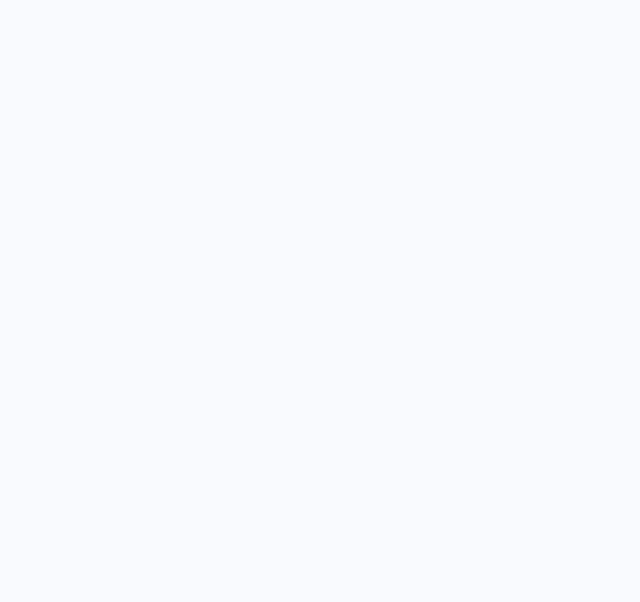
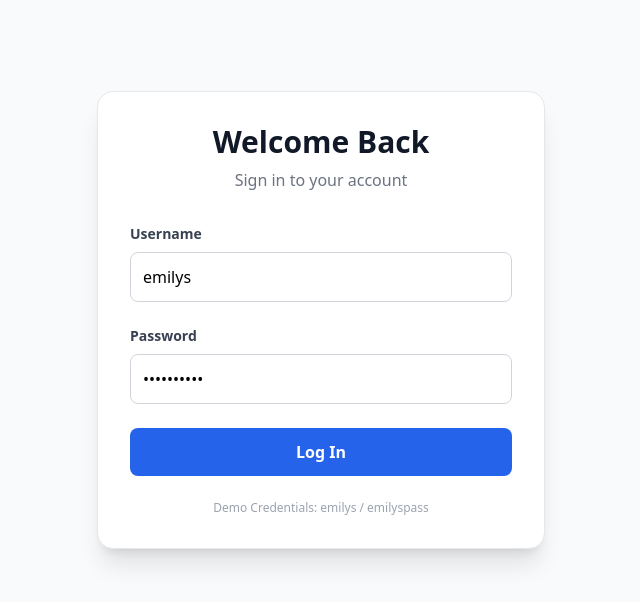
Before and after one commit to Raviya257675/mini-project-spa, a Vue app: page /login in a window 1280 px wide. Before the commit this address had no page. Shown: the top 602 px of the page, without its empty margins (319-959 px from the left). Built offline with nearby package versions, Linux system fonts and the light colour scheme; the HTML template or start-up script is replaced by a standard one.

Commit message:
Added simulated authentication and login page

```diff
--- a/src/router/index.ts
+++ b/src/router/index.ts
@@ -20,6 +20,12 @@ const router = createRouter({
       name: 'cart',
       component: () => import('../views/CartView.vue'),
     },
+    {
+      // NEW: The Login Route
+      path: '/login',
+      name: 'login',
+      component: () => import('../views/LoginView.vue'),
+    },
   ],
 })
 
--- /dev/null
+++ b/src/stores/auth.ts
@@ -0,0 +1,42 @@
+import { defineStore } from 'pinia'
+import { ref, computed } from 'vue'
+
+export const useAuthStore = defineStore('auth', () => {
+  // 1. STATE: Check local storage for an existing token first
+  const token = ref(localStorage.getItem('token') || '')
+  const user = ref(JSON.parse(localStorage.getItem('user') || 'null'))
+
+  // 2. GETTER: Are we logged in right now? (True if we have a token)
+  const isAuthenticated = computed(() => !!token.value)
+
+  // 3. ACTIONS: Log In
+  async function login(username: string, password: string) {
+    const res = await fetch('https://dummyjson.com/auth/login', {
+      method: 'POST',
+      headers: { 'Content-Type': 'application/json' },
+      body: JSON.stringify({ username, password, expiresInMins: 60 }),
+    })
+
+    if (!res.ok) throw new Error('Invalid credentials')
+
+    const data = await res.json()
+
+    // Save to State
+    token.value = data.token
+    user.value = data
+
+    // Save to Local Storage (Persistence)
+    localStorage.setItem('token', data.token)
+    localStorage.setItem('user', JSON.stringify(data))
+  }
+
+  // 4. ACTIONS: Log Out
+  function logout() {
+    token.value = ''
+    user.value = null
+    localStorage.removeItem('token')
+    localStorage.removeItem('user')
+  }
+
+  return { token, user, isAuthenticated, login, logout }
+})
--- a/src/views/HomeView.vue
+++ b/src/views/HomeView.vue
@@ -2,11 +2,13 @@
 import { ref, onMounted, computed } from 'vue'
 import type { Product, ProductResponse } from '../types'
 import ProductCard from '../components/ProductCard.vue'
+import { useAuthStore } from '../stores/auth'
 
 const productsList = ref<Product[]>([])
 const isLoading = ref(true)
 const searchQuery = ref('')
 const selectedCategory = ref('All')
+const authStore = useAuthStore()
 
 // --- DARK MODE LOGIC ---
 const isDark = ref(localStorage.getItem('theme') === 'dark')
@@ -80,6 +82,20 @@ const cartStore = useCartStore()
         >
           {{ isDark ? '☀️ Light' : '🌙 Dark' }}
         </button>
+        <button
+          v-if="authStore.isAuthenticated"
+          @click="authStore.logout"
+          class="px-4 py-2 rounded-lg bg-red-100 dark:bg-red-900/30 text-red-700 dark:text-red-400 font-bold hover:bg-red-200 dark:hover:bg-red-900/50 transition-colors"
+        >
+          Log Out
+        </button>
+        <RouterLink
+          v-else
+          to="/login"
+          class="px-4 py-2 rounded-lg bg-blue-600 text-white font-bold hover:bg-blue-700 transition-colors shadow-sm"
+        >
+          Log In
+        </RouterLink>
       </div>
 
       <div class="relative w-full md:w-96">
--- /dev/null
+++ b/src/views/LoginView.vue
@@ -0,0 +1,85 @@
+<script setup lang="ts">
+import { ref } from 'vue'
+import { useRouter } from 'vue-router'
+import { useAuthStore } from '../stores/auth'
+
+const username = ref('emilys') // Pre-filled with DummyJSON's test user!
+const password = ref('emilyspass')
+const errorMessage = ref('')
+const isLoading = ref(false)
+
+const authStore = useAuthStore()
+const router = useRouter()
+
+const handleLogin = async () => {
+  isLoading.value = true
+  errorMessage.value = ''
+
+  try {
+    await authStore.login(username.value, password.value)
+    router.push('/') // Send them back to the Home page if successful!
+  } catch (error) {
+    errorMessage.value = 'Invalid username or password.'
+  } finally {
+    isLoading.value = false
+  }
+}
+</script>
+
+<template>
+  <main class="min-h-[80vh] flex items-center justify-center p-4">
+    <div
+      class="bg-white dark:bg-gray-800 p-8 rounded-2xl shadow-xl w-full max-w-md border border-gray-200 dark:border-gray-700"
+    >
+      <div class="text-center mb-8">
+        <h1 class="text-3xl font-extrabold text-gray-900 dark:text-white">Welcome Back</h1>
+        <p class="text-gray-500 dark:text-gray-400 mt-2">Sign in to your account</p>
+      </div>
+
+      <form @submit.prevent="handleLogin" class="space-y-6">
+        <div>
+          <label class="block text-sm font-semibold text-gray-700 dark:text-gray-300 mb-2"
+            >Username</label
+          >
+          <input
+            v-model="username"
+            type="text"
+            required
+            class="w-full p-3 rounded-lg border border-gray-300 dark:border-gray-600 dark:bg-gray-700 dark:text-white focus:ring-2 focus:ring-blue-500 outline-none transition-colors"
+          />
+        </div>
+
+        <div>
+          <label class="block text-sm font-semibold text-gray-700 dark:text-gray-300 mb-2"
+            >Password</label
+          >
+          <input
+            v-model="password"
+            type="password"
+            required
+            class="w-full p-3 rounded-lg border border-gray-300 dark:border-gray-600 dark:bg-gray-700 dark:text-white focus:ring-2 focus:ring-blue-500 outline-none transition-colors"
+          />
+        </div>
+
+        <div
+          v-if="errorMessage"
+          class="text-red-500 text-sm font-semibold text-center bg-red-50 dark:bg-red-900/30 p-3 rounded-lg"
+        >
+          {{ errorMessage }}
+        </div>
+
+        <button
+          type="submit"
+          :disabled="isLoading"
+          class="w-full bg-blue-600 text-white font-bold py-3 rounded-lg hover:bg-blue-700 transition-colors disabled:opacity-50"
+        >
+          {{ isLoading ? 'Checking...' : 'Log In' }}
+        </button>
+      </form>
+
+      <p class="mt-6 text-xs text-center text-gray-400 dark:text-gray-500">
+        Demo Credentials: emilys / emilyspass
+      </p>
+    </div>
+  </main>
+</template>
```
